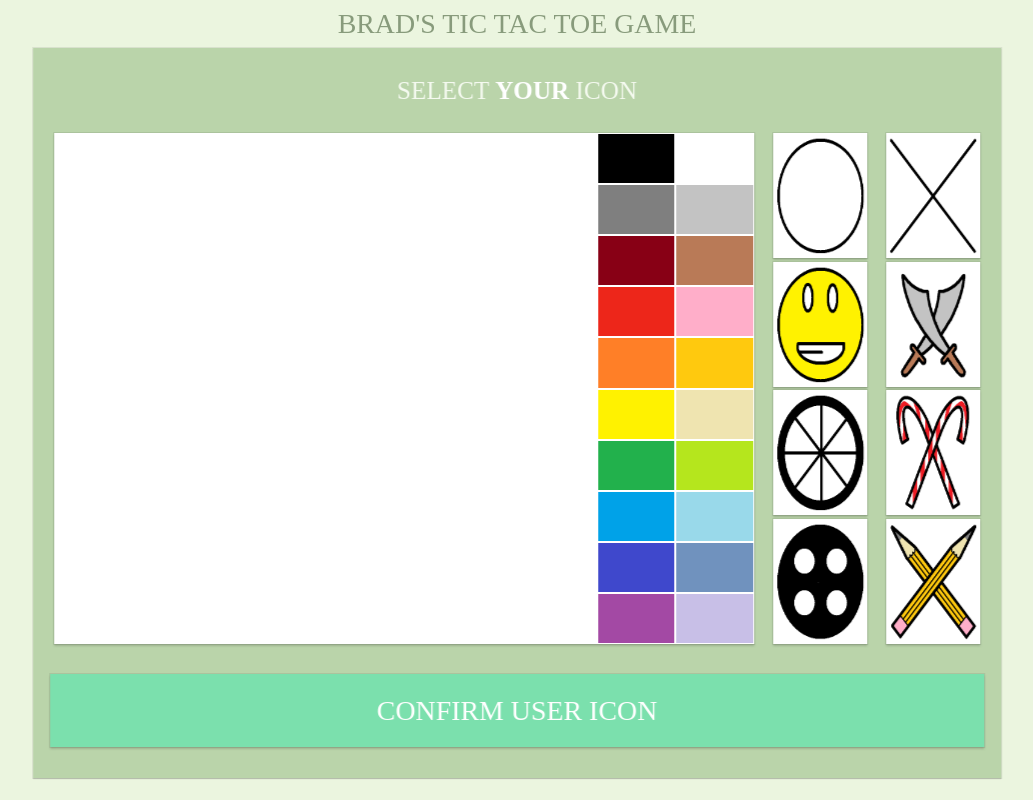
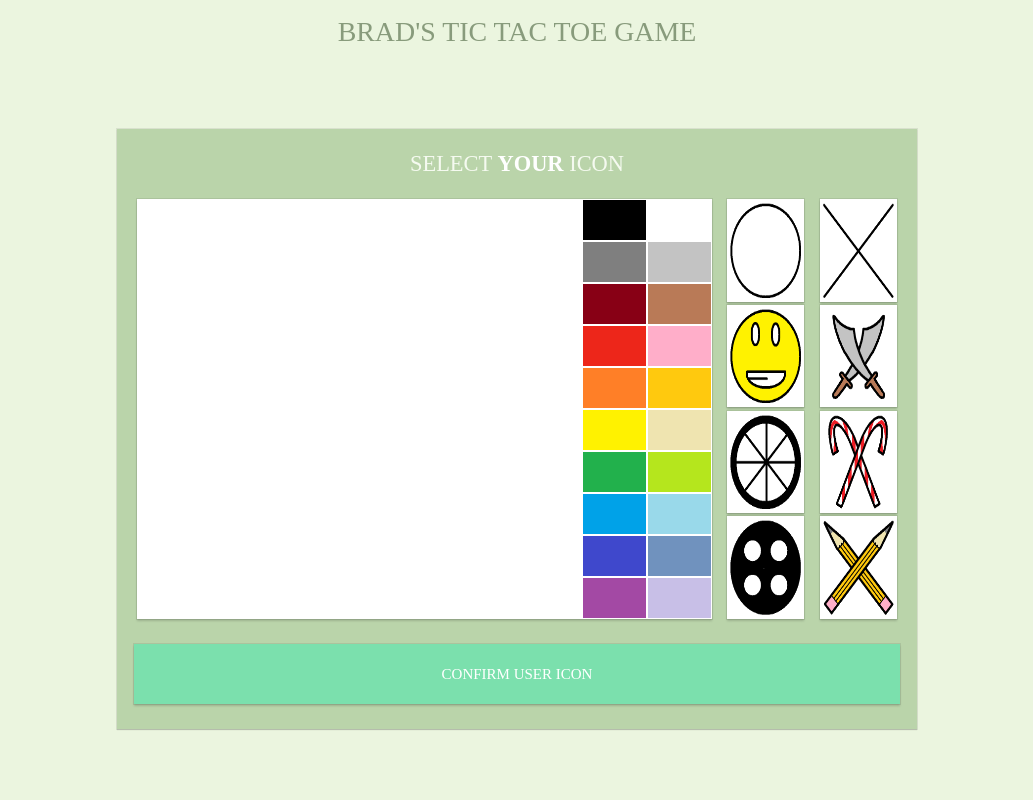
Before and after one commit to BLBaylis/tic-tac-toe-depreciated, a plain HTML site: page index.html in a window 1280 px wide. Shown: the whole page, without its empty margins (123-1156 px from the left). Drawn offline with Linux system fonts and the light colour scheme; a web font is replaced by a local one.

Commit message:
Further responsive layout changes

```diff
--- a/iconscript.js
+++ b/iconscript.js
@@ -17,6 +17,7 @@ document.addEventListener("DOMContentLoaded", function() {
 		var confirmBtn = document.getElementsByClassName("confirm-btn");
 		document.getElementsByClassName("game-wrapper")[0].classList.remove("hidden");
 		document.getElementsByClassName("flip-container")[0].classList.add("remove-icon-select");
+		//document.getElementsByClassName("heading")[0].style.marginTop = "5vh";
 		computerIcon.updateIcon("computer-square");
 		if (gameObj.firstMove === "user"){
 			document.getElementsByClassName("open-icon-select-btn")[1].style.backgroundImage =
--- a/index.html
+++ b/index.html
@@ -10,8 +10,10 @@
 	<meta name="viewport" content="width=device-width, initial-scale=1.0">
 </head>
 <body>
- 	<div class = "non-heading-wrapper">
-    <h1 class = "heading">BRAD'S TIC TAC TOE GAME</h1>
+ 	<div class = "outer-wrapper">
+    <div class = "heading-wrapper">
+      <h1 class = "heading">BRAD'S TIC TAC TOE GAME</h1>
+    </div>
    	<div class = "flip-container">
       <div class = "flipper">
         <div class = "user icon-select-outer">
--- a/ticstyle.css
+++ b/ticstyle.css
@@ -56,21 +56,20 @@ body, html {
 }
 
 h1 {
-	display : inline-block;
-	margin : 17px;
 	color : #889B7C;
-	font-size : calc(17px + (15 * (100vh - 320px) / 880));
+	font-size : calc(15px + (15 * (100vh - 320px) / 880));
 }
 
 h2 {
-	font-size : calc(17px + (15 * (100vh - 320px) / 880));
+	font-size : calc(17px + (10 * (100vh - 320px) / 880));
 }
 
 button {
-	font-size : calc(17px + (20 * (100vh - 320px) / 880));
+	font-size : calc(15px + (0 * (100vw - 320px) / 880));
 }
 
-.non-heading-wrapper {
+.outer-wrapper {
+	display: inline-block;
 	text-align : center;
  	height : 100%;
   	width : 100%;
@@ -78,8 +77,15 @@ button {
 	color : #fff;
 }
 
+.heading-wrapper {
+	display : flex;
+	flex-flow : column nowrap;
+	justify-content : center;
+	height : 8%;
+}
+
 .flip-container {
-	height : calc(95% - 40px);
+	height : 90%;
 	perspective: 1500px;
 	position : relative;
 	z-index : 5;
@@ -87,7 +93,7 @@ button {
 }
 
 .flipper {
-	height : 100%;
+	height : calc(100% - 17px);
 	transition: 0.6s;
 	transform-style: preserve-3d;
 }
@@ -178,7 +184,7 @@ button {
 
 .canvas-inner {
 	height : 100%;
-	max-width : 312px;
+	/*max-width : 312px;*/
 	width : 100%;
 	margin : 0 auto;
 	border : none;
@@ -651,6 +657,28 @@ button {
 
 }
 
+@media (min-aspect-ratio : 1/1) {
+
+	.canvas-inner {
+		width : 100%;
+	}
+
+}
+
+@media (min-aspect-ratio : 6 / 5) {
+
+	.canvas-inner {
+		width : 100%;
+	}
+
+}
+
+@media (min-aspect-ratio : 3/2) {
+	.canvas-inner {
+		width : 80%;
+	}
+}
+
 @media (min-width : 635px) {
 
 	.icon {
@@ -675,6 +703,10 @@ button {
 
 	.flip-container {
 		height : calc(95% - 30px);
+	}
+
+	.flipper {
+		height : 100%;
 	}
 
 
@@ -832,6 +864,15 @@ button {
 
 }
 
+@media (orientation : landscape) and (min-height : 635px) {
+
+	.icon-select-outer {
+		max-height : 600px;
+		max-width : 800px;
+	}
+
+}
+
 @keyframes btnMerge {
 
 	0% {
```
